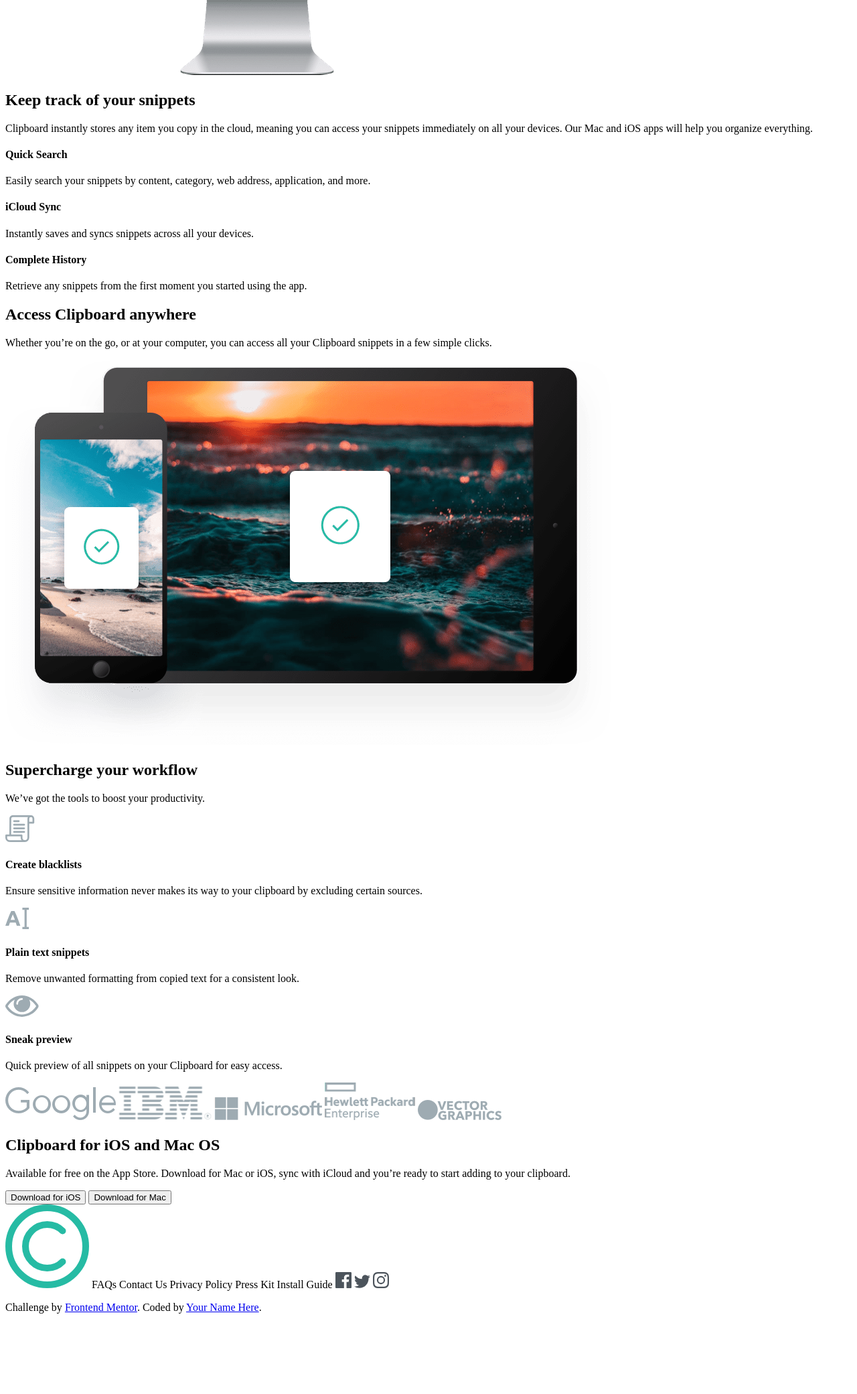
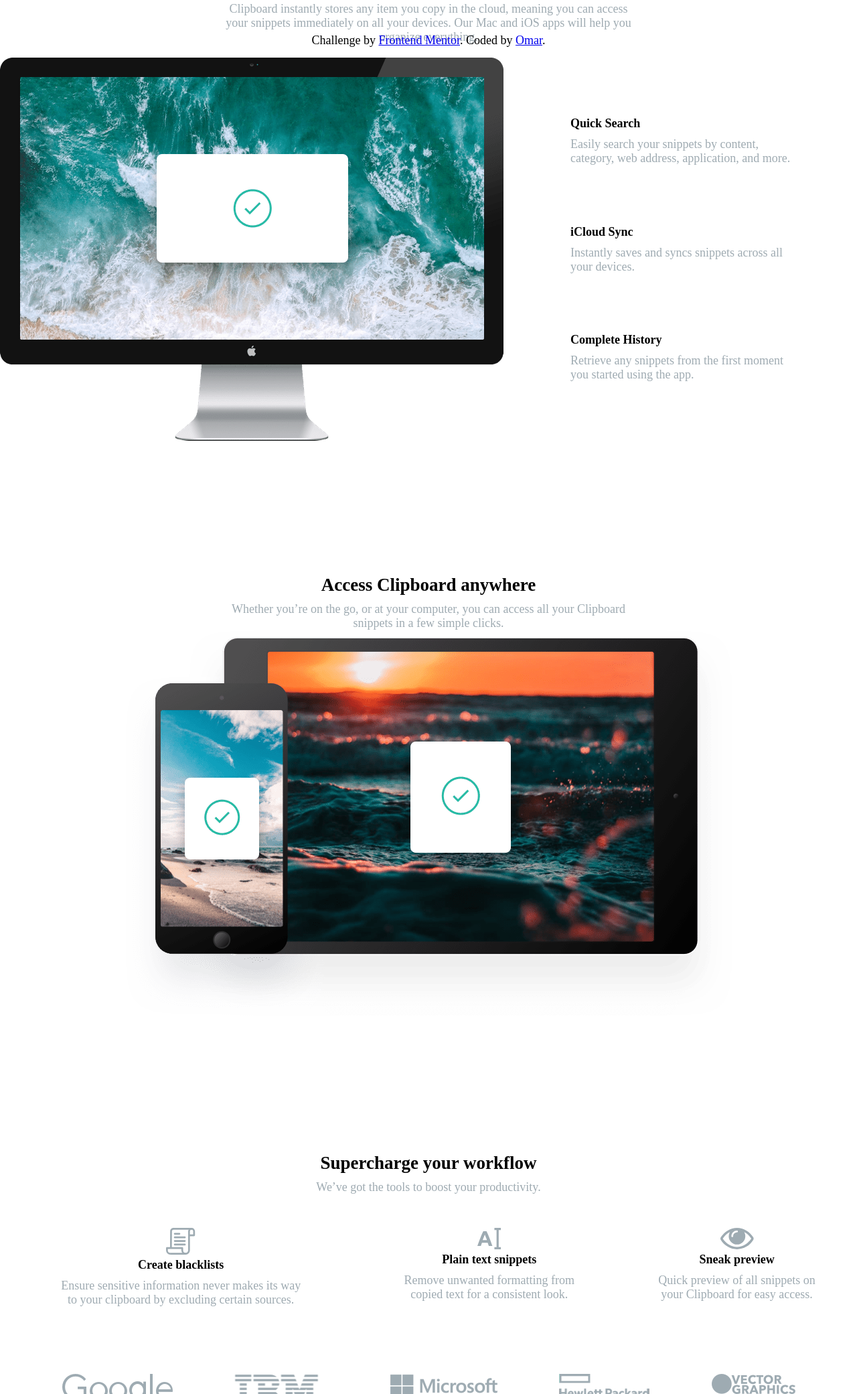
Before and after one commit to omarsaleh1/clipboard-landing-page-master, a plain HTML site: page index.html in a window 1280 px wide. Shown: the part 719-2800 px from the top of the page at 67% size. Before the commit the page ends 2696 px from the top, so only its background shows below. Drawn offline with nearby package versions, Linux system fonts and the light colour scheme; a web font is replaced by a local one.

Commit message:
Finish The Desktop Version

```diff
--- a/index.html
+++ b/index.html
@@ -9,47 +9,61 @@
   <link rel="preconnect" href="https://fonts.googleapis.com">
   <link rel="preconnect" href="https://fonts.gstatic.com" crossorigin>
   <link href="https://fonts.googleapis.com/css2?family=Bai+Jamjuree:wght@400;600&display=swap" rel="stylesheet">
+  <!-- Import The Bootstrap Icons -->
+  <link rel="stylesheet" href="https://cdn.jsdelivr.net/npm/bootstrap-icons@1.11.2/font/bootstrap-icons.min.css">
   <!-- Import The CSS File -->
   <link rel="stylesheet" href="style.css">
 </head>
 <body>
   <main>
-    <section>
+    <section class="first">
       <img src="images/logo.svg" alt="logo">
-      <h1>
+      <article>
+        <h2>
           A history of everything you copy
-      </h1>
+        </h2>
         <p>
           Clipboard allows you to track and organize everything you
-        copy. Instantly access your clipboard on all your devices.
+          copy. Instantly <br> access your clipboard on all your devices.
         </p>
+      </article>
       <button class="ios">Download for iOS</button>
       <button class="mac">Download for Mac</button>
     </section>
     <section>
-      <img src="images/image-computer.png" alt="image-computer">
       <h1>Keep track of your snippets</h1>
       <p>
         Clipboard instantly stores any item you copy in the cloud,
-      meaning you can access your snippets immediately on all your
-      devices. Our Mac and iOS apps will help you organize everything.
+        meaning you can access <br>
+         your snippets immediately on all your
+        devices. Our Mac and iOS apps will help you <br>
+         organize everything.
       </p>
+      <article class="device">
+        <img src="images/image-computer.png" alt="image-computer">
+        <article>
+          <article>
             <h4>Quick Search</h4>
-
-      <p>Easily search your snippets by content, category, web address, application, and more.</p>
-
+            <p>Easily search your snippets by content,<br>
+              category, web address, application, and more.</p>
+          </article>
+          <article>
             <h4>iCloud Sync</h4>
-
-      <p>Instantly saves and syncs snippets across all your devices.</p>
-
+            <p>Instantly saves and syncs snippets across all <br>
+               your devices.</p>
+          </article>
+          <article>
           <h4>Complete History</h4>
-
-      <p>Retrieve any snippets from the first moment you started using the app.</p>
+          <p>Retrieve any snippets from the first moment <br>
+            you started using the app.</p>
+          </article>
+        </article>
+      </article>
     </section>
     <section>
       <h1>Access Clipboard anywhere</h1>
 
-      <p>Whether you’re on the go, or at your computer, you can access all your Clipboard
+      <p>Whether you’re on the go, or at your computer, you can access all your Clipboard <br>
       snippets in a few simple clicks.</p>
       <img src="images/image-devices.png" alt="image-devices">
     </section>
@@ -57,6 +71,7 @@
       <h1>Supercharge your workflow</h1>
 
       <p>We’ve got the tools to boost your productivity.</p>
+      <article class="article">
       <article>
         <img src="images/icon-blacklist.svg" alt="icon-blacklist">
         <h4>Create blacklists</h4>
@@ -71,7 +86,9 @@
         <img src="images/icon-preview.svg" alt="icon-preview">
         <h4>Sneak preview</h4>
         <p>Quick preview of all snippets on your Clipboard for easy access.</p>
-        <article>
+      </article>
+      </article>
+        <article class="logos">
           <img src="images/logo-google.png" alt="logo-google">
           <img src="images/logo-ibm.png" alt="logo-ibm">
           <img src="images/logo-microsoft.png" alt="logo-microsoft">
@@ -84,25 +101,40 @@
       <h1>Clipboard for iOS and Mac OS</h1>
 
       <p>Available for free on the App Store. Download for Mac or iOS, sync with iCloud
-      and you’re ready to start adding to your clipboard.</p>
+      and <br>
+       you’re ready to start adding to your clipboard.</p>
 
       <button class="ios">Download for iOS</button>
       <button class="mac">Download for Mac</button>
     </section>
   </main>
   <footer>
-    <img src="images/logo.svg" alt="logo">
-    FAQs
-    Contact Us
-    Privacy Policy
-    Press Kit
-    Install Guide
-    <img src="images/icon-facebook.svg" alt="icon-facebook">
-    <img src="images/icon-twitter.svg" alt="icon-twitter">
-    <img src="images/icon-instagram.svg" alt="icon-instagram">
+    <img src="images/logo.svg" alt="logo" class="logo">
+    <article>
+      <a href="">FAQs</a> <br>
+      <a href="">Contact Us</a>
+    </article>
+    <article>
+      <a href="">Privacy Policy</a> <br>
+      <a href="">Press Kit</a>
+    </article>
+    <article>
+      <a href="">Install Guide</a>
+    </article>
+    <article>
+      <a href="">
+        <i class="bi bi-facebook"></i>
+      </a>
+      <a href="">
+        <i class="bi bi-twitter"></i>
+      </a>
+      <a href="">
+          <i class="bi bi-instagram"></i>
+        </a>
+    </article>
     <p class="attribution">
       Challenge by <a href="https://www.frontendmentor.io?ref=challenge" target="_blank">Frontend Mentor</a>.
-      Coded by <a href="#">Your Name Here</a>.
+      Coded by <a href="https://www.frontendmentor.io/profile/omarsaleh1" target="_blank">Omar</a>.
     </p>
   </footer>
 </body>
--- a/style.css
+++ b/style.css
@@ -0,0 +1,114 @@
+*{
+    margin: 0;
+    padding: 0;
+    box-sizing: border-box;
+}
+body {
+    font-family: 'Bai Jamjuree';
+    font-size: 18px;
+    background: url(images/bg-header-desktop.png) no-repeat;
+    background-size: contain;
+}
+main {
+    display: grid;
+    grid-template-columns: 1fr;
+    grid-template-rows: repeat(5,auto);
+    row-gap: 100px;
+    text-align: center;
+    text-wrap: balance;
+}
+h {
+    font-weight: 600;
+    margin-top: 20px;
+}
+p {
+    font-weight: 400;
+    color: hsl(201, 11%, 66%);
+    margin-top: 10px;
+}
+.first {
+    margin-top: 100px;
+}
+.first article {
+    margin: 50px;
+}
+button {
+    padding: 10px;
+    border-radius: 30px;
+    color: white;
+    border: rgba(0, 0, 0, 0.142) solid 1px;
+    font-family: 'Bai Jamjuree';
+    box-shadow: rgba(0, 0, 0, 0.507) 2px 2px 4px;
+    margin-top: 30px;
+}
+.ios {
+    background-color: hsl(171, 66%, 44%);
+}
+.ios:hover {
+    background-color: hsla(171, 66%, 44%, 0.518);
+    cursor: pointer;
+}
+.mac {
+    background-color: hsl(233, 100%, 69%);
+}
+.mac:hover {
+    background-color: hsla(233, 100%, 69%, 0.503);
+    cursor: pointer;
+}
+.device {
+    display: flex;
+    flex-direction: row;
+    justify-content: flex-start;
+    margin-top: 20px;
+    text-align: left;
+}
+.article {
+    display: flex;
+    justify-content: space-evenly;
+    margin-top: 50px;
+    margin-bottom: 50px;
+}
+.device article {
+    display: flex;
+    flex-direction: column;
+    justify-content: space-evenly;
+    margin-left: 50px;
+}
+.logos {
+    margin-top: 100px;
+    display: grid;
+    grid-template-columns: repeat(5,auto);
+    justify-content: space-evenly;
+}
+section {
+    margin-top: 50px;
+    margin-bottom: 50px;
+}
+footer {
+    background-color: hsla(202, 11%, 66%, 0.482);
+    display: grid;
+    grid-template-columns: repeat(5,auto);
+    padding: 50px;
+    padding-left: 100px;
+}
+.logo {
+    width: 50px;
+}
+article a {
+    text-decoration: none;
+    color: hsl(210, 10%, 33%);
+    padding: 10px;
+}
+i {
+    width: 100px;
+}
+article a:hover {
+    color: hsl(171, 66%, 44%);
+}
+.attribution {
+    color: black;
+    position: fixed;
+    bottom: 10px;
+    transform: translate(-50%,0);
+    left: 50%;
+}
```
Lines whose indentation alone changed are shown as unchanged.
